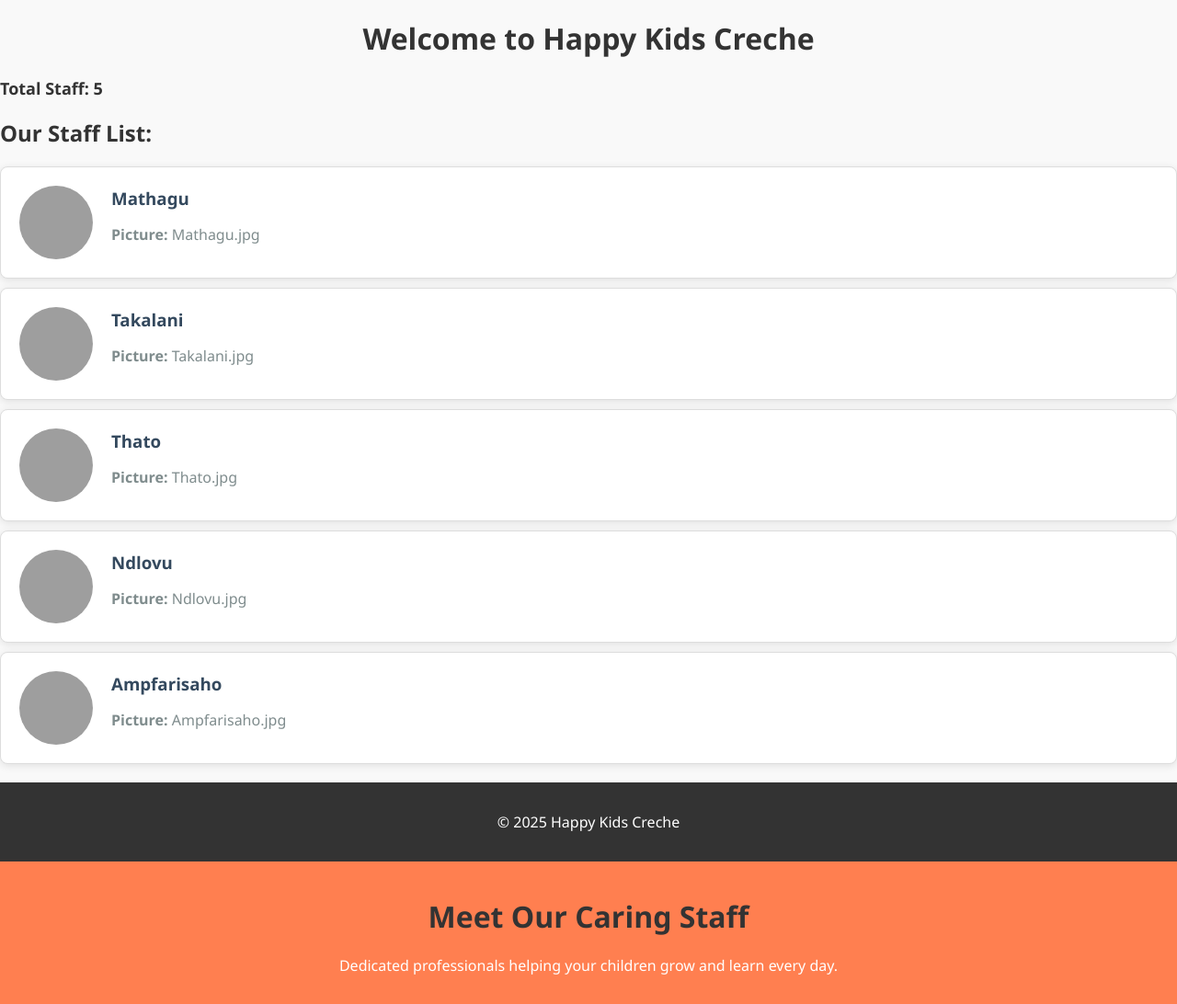
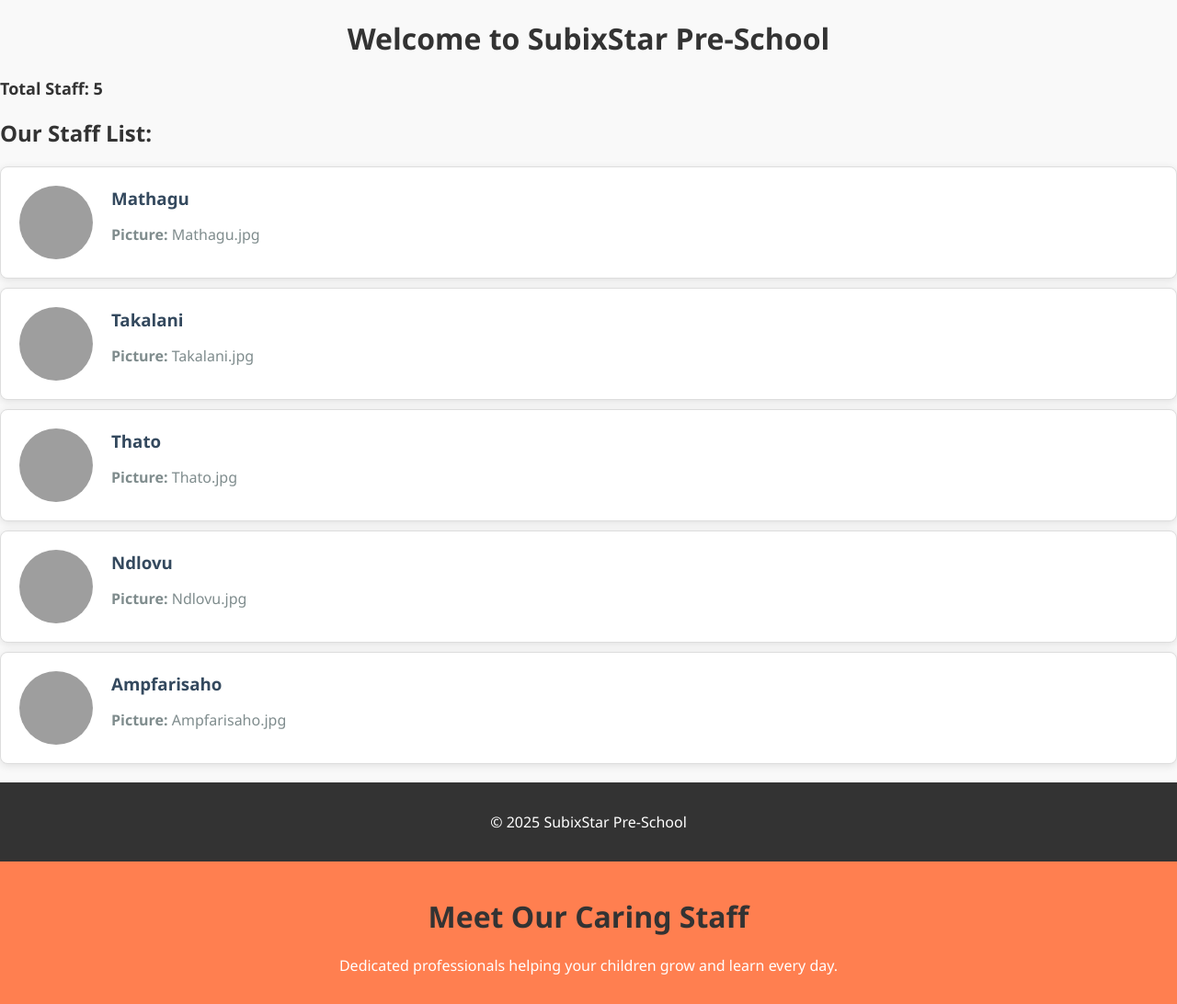
Before and after one commit to code1withme10-ui/gameshared-, a PHP site: page /takalani/staff.php in a window 1280 px wide. Shown: the part 74-1166 px from the top of the page at 92% size. Run offline with PHP 8.4, Linux system fonts and the light colour scheme; grey boxes are pictures that could not be loaded.

Commit message:
Updated index.php with SubixStar Pre-School text and fixed layout

```diff
--- a/takalani/code-of-conduct.php
+++ b/takalani/code-of-conduct.php
@@ -35,7 +35,7 @@
         </ul>
     </main>
     <footer>
-        <p>© 2025 Happy Kids Creche</p>
+        <p>© 2025 SubixStar Pre-School</p>
     </footer>
 </body>
 </html>
--- a/takalani/menu-bar.php
+++ b/takalani/menu-bar.php
@@ -19,4 +19,4 @@ session_start(); // Always start the session to detect login
     </nav>
 </header>
 
-<h1 style="text-align:center; margin-top: 20px;">Welcome to Happy Kids Creche</h1>
+<h1 style="text-align:center; margin-top: 20px;">Welcome to SubixStar Pre-School</h1>
--- a/takalani/registration.php
+++ b/takalani/registration.php
@@ -92,7 +92,7 @@ if ($_SERVER["REQUEST_METHOD"] === "POST") {
 </main>
 
 <footer>
-    <p>© 2025 Happy Kids Creche</p>
+    <p>© 2025 SubixStar Pre-School</p>
 </footer>
 </body>
 </html>
--- a/takalani/staff.php
+++ b/takalani/staff.php
@@ -4,7 +4,7 @@
 <head>
     <meta charset="UTF-8">
     <meta name="viewport" content="width=device-width, initial-scale=1.0">
-    <title>Happy Kids Creche - Our Staff</title>
+    <title>SubixStar Pre-School - Our Staff</title>
     <style>
         body {
             font-family: Arial, sans-serif;
@@ -100,7 +100,7 @@ addTeacher('Ampfarisaho', 'Ampfarisaho.jpg');
     ?>
 
     <footer>
-        <p>&copy; 2025 Happy Kids Creche</p>
+        <p>&copy; 2025 SubixStar Pre-School</p>
     </footer>
 
 </body>
@@ -116,7 +116,7 @@ addTeacher('Ampfarisaho', 'Ampfarisaho.jpg');
     <meta charset="UTF-8" />
     <!-- Ensures correct character encoding for all text -->
 
-    <title>Happy Kids Creche - Our Staff</title>
+    <title>SubixStar Pre-School - Our Staff</title>
     <!-- Browser tab title -->
 
     <!-- Internal CSS for quick design -->
@@ -238,7 +238,7 @@ addTeacher('Ampfarisaho', 'Ampfarisaho.jpg');
     </main>
 
     <footer>
-        <p>© 2025 Happy Kids Creche | Built with ❤️ by our Development Team</p>
+        <p>© 2025 SubixStar Pre-School | Built with ❤️ by our Development Team</p>
     </footer>
 </body>
 </html>
```
Also changed, not shown: takalani/index.php (+5 -3 lines).
